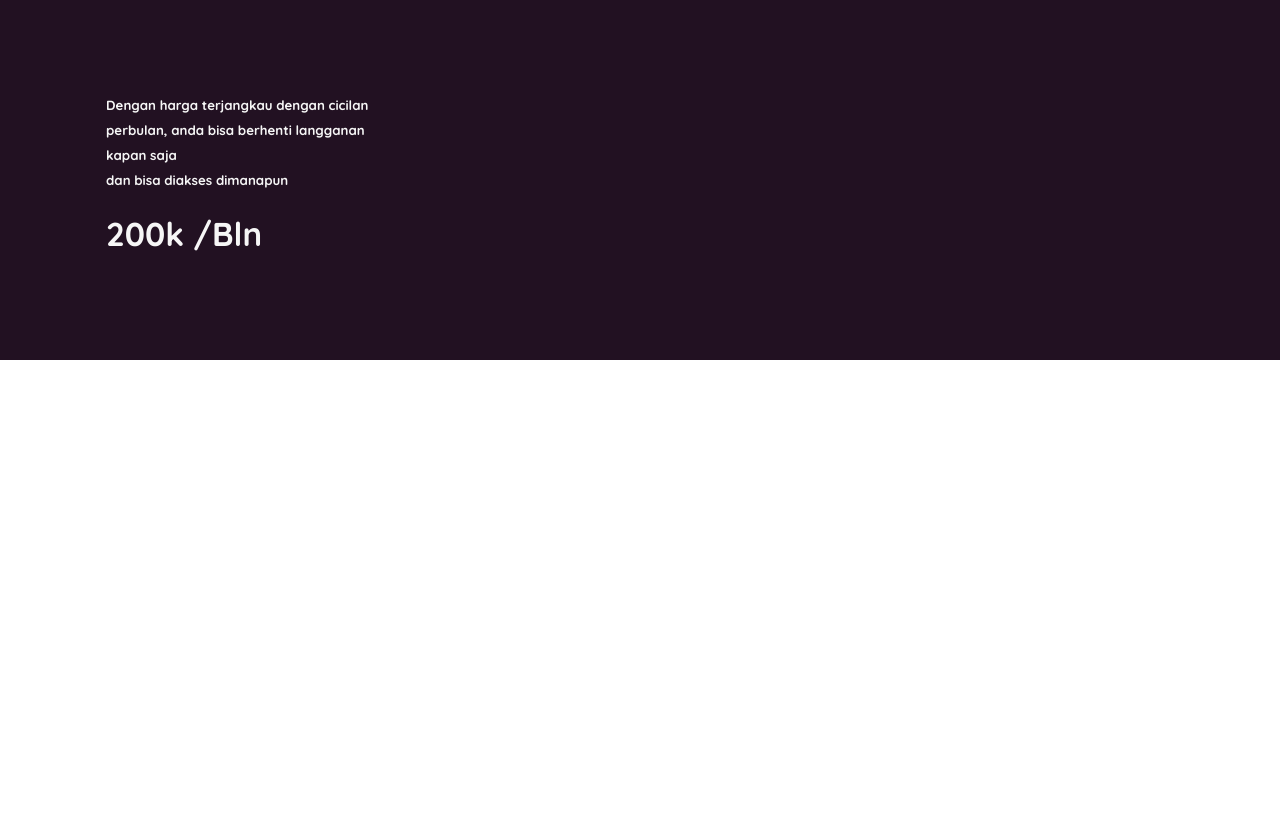
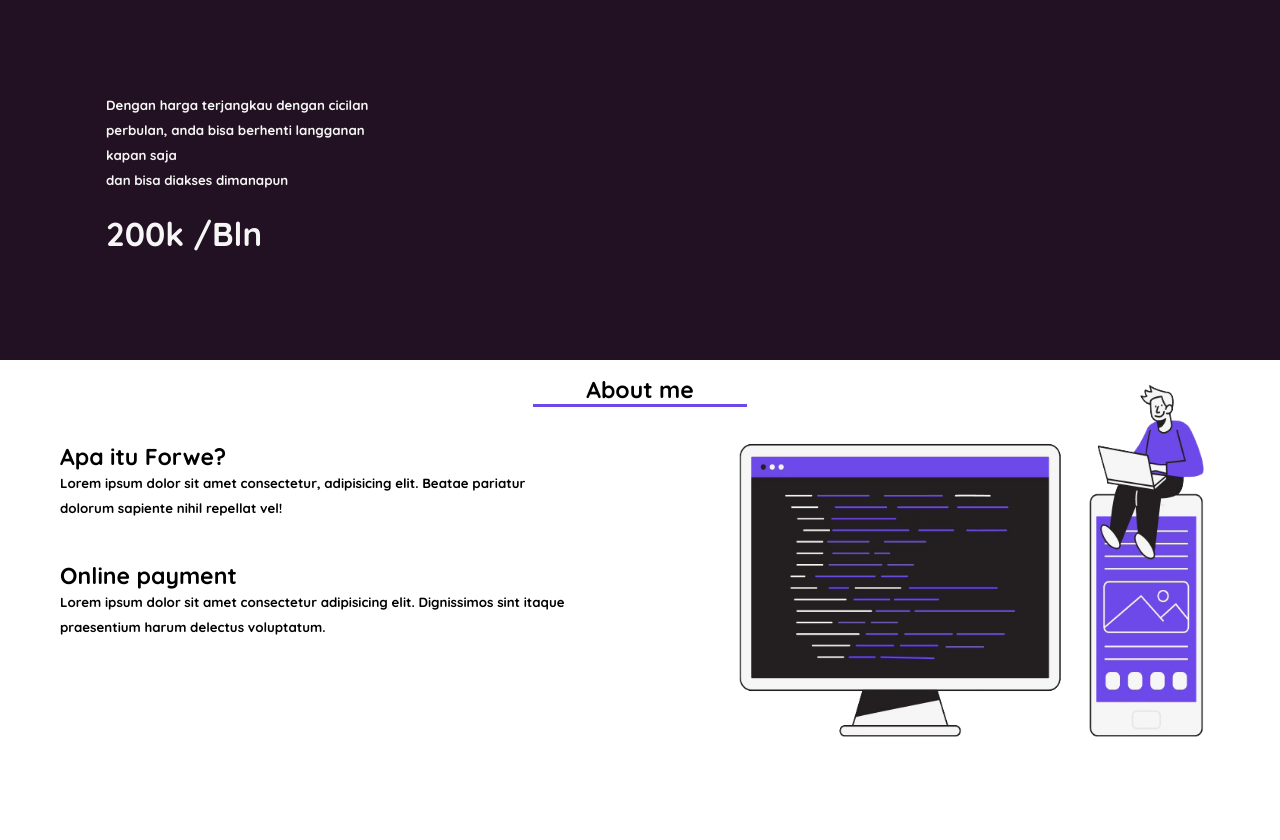
Before and after one commit to Arkansyhla887/ngoding-bareng, a plain HTML site: page index.html in a window 1280 px wide. Shown: the part 1397-2237 px from the top of the page. Before the commit the page ends 1757 px from the top, so only its background shows below. Drawn offline with Linux system fonts and the light colour scheme.

Commit message:
tambah about

```diff
--- a/index.html
+++ b/index.html
@@ -67,6 +67,26 @@
                         <h3>200k /Bln</h3>
                     </article>
                 </div>
+                <div class="sr">
+                    <h4>About me</h4>
+               </div>
+               <div class="about">
+                <div class="in">
+                    <div class="me">
+                        <h4>Apa itu Forwe?</h4>
+                        <h5>Lorem ipsum dolor sit amet consectetur, adipisicing elit. Beatae pariatur dolorum sapiente nihil repellat vel!</h5>
+                        </div>
+                        <br>
+                        <div class="me">
+                            <h4>Online payment</h4>
+                            <h5>Lorem ipsum dolor sit amet consectetur adipisicing elit. Dignissimos sint itaque praesentium harum delectus voluptatum.</h5>
+                        </div>
+                </div>
+
+                <img class="aside" src="gambar/monitor2.png" alt="">
+               </div>
+
+
     </main>
 </body>
 </html>
--- a/style.css
+++ b/style.css
@@ -122,3 +122,18 @@ a:hover {
    font-weight: bold;
    font-size: 33px;
  }
+
+ .about {
+   padding: 0 60px 200px;
+ }
+
+ .me {
+   margin-top: 20px;
+   max-width: 770px;
+ }
+
+ .about img {
+   float: right;
+   max-width: 500px;
+   margin-top: -50px;
+ }
```
